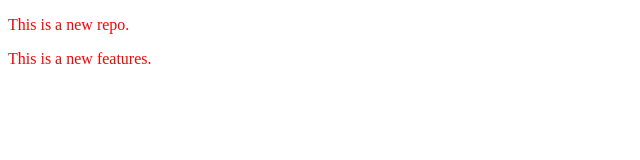
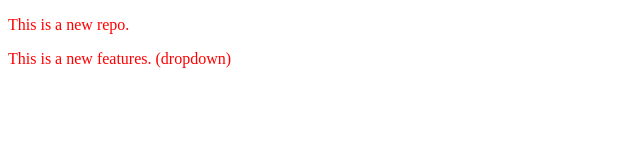
Before and after one commit to anees-d/localrepo, a plain HTML site: page index.html in a window 1280 px wide. Shown: the full height of the page, 0-640 px from the left. Drawn offline with Linux system fonts and the light colour scheme.

Commit message:
Add Dropdown

```diff
--- a/index.html
+++ b/index.html
@@ -9,7 +9,7 @@
     </head>
     <body>
         <p>This is a new repo.</p>
-        <p>This is a new features.</p>
+        <p>This is a new features. (dropdown) </p>
 
     </body>
     </html>
```
